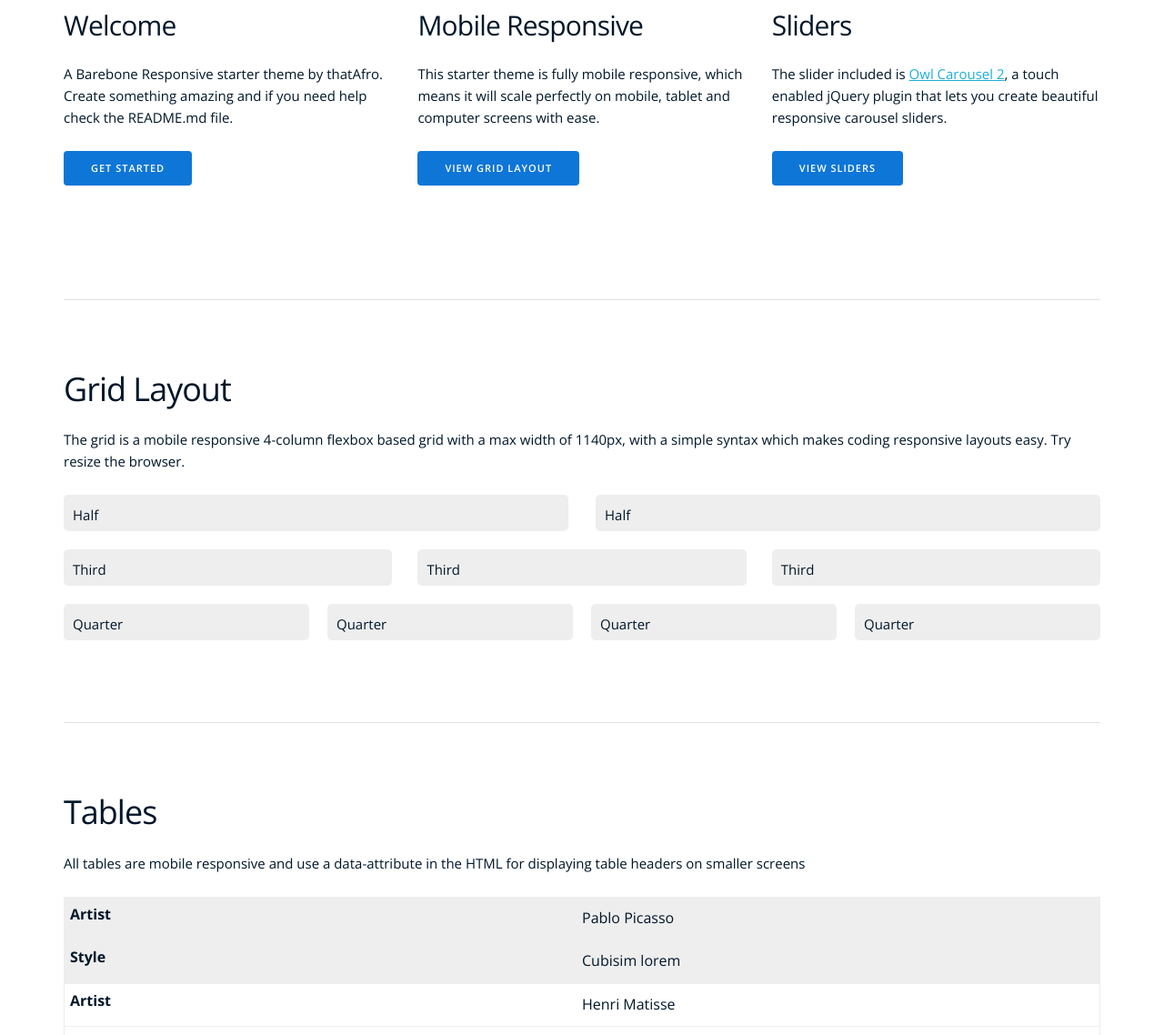
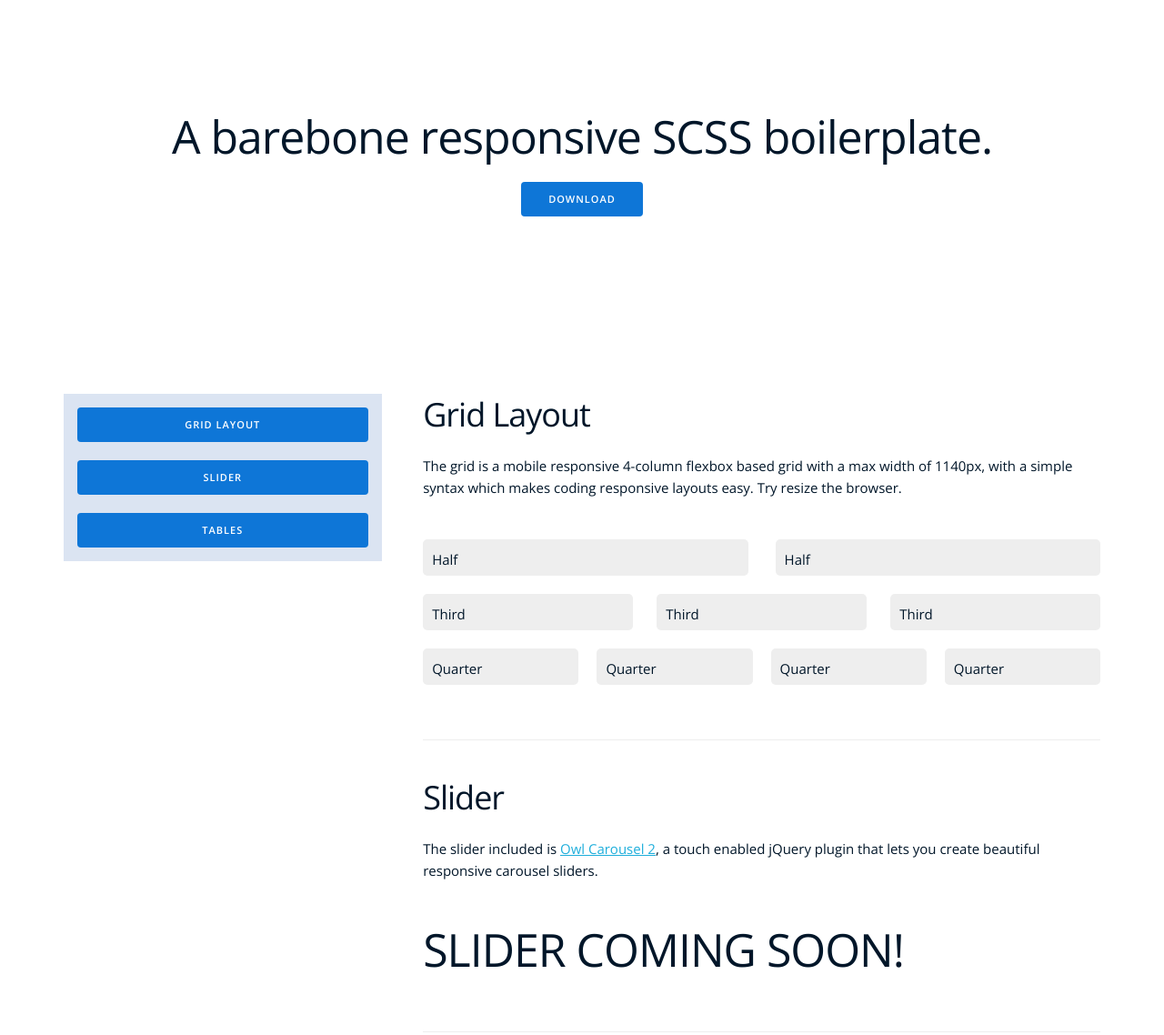
Before and after one commit to HikwaMehluli/bymeh, a website built with webpack: page index.html in a window 1280 px wide. Shown: the top 1138 px of the page at 91% size. Built offline with nearby package versions, Linux system fonts and the light colour scheme.

Commit message:
Add Sticky Container + Introduction Demo

```diff
--- a/index.html
+++ b/index.html
@@ -17,29 +17,31 @@
 
 <body>
 
+	<div class="content-area">
 		<div class="grid-section">
-		<div class="third">
-			<h4>Welcome</h4>
-			<p>A Barebone Responsive starter theme by thatAfro. Create something amazing and if you need help check the README.md file.</p>
-			<p><a class="button" href="#">Get Started</a></p>
+			<div class="full demo-intro">
+				<h1>A barebone responsive SCSS boilerplate.</h1>
+				<p><a class="button" href="#">Download</a></p>
 			</div>
-		<div class="third">
-			<h4>Mobile Responsive</h4>
-			<p>This starter theme is fully mobile responsive, which means it will scale perfectly on mobile, tablet and computer screens with ease.</p>
-			<p><a class="button" href="#grid-layout">View Grid Layout</a></p>
-		</div>
-		<div class="third">
-			<h4>Sliders</h4>
-			<p>The slider included is <a href="https://owlcarousel2.github.io/OwlCarousel2" target="_blank">Owl Carousel 2</a>, a touch enabled jQuery plugin that lets you create beautiful responsive carousel sliders.</p>
-			<p><a class="button" href="#">View Sliders</a></p>
 		</div>
 	</div>
 
-	<div class="container spacing"><hr></div>
+	<div class="content-area">
+		<div class="sticky-container">
+			<div class="third column">
+				<div class="sticky-sidebar">
+					<a class="button" href="#grid-layout">Grid Layout</a>
+					<a class="button" href="#slider">Slider</a>
+					<a class="button" href="#tables">Tables</a>
+				</div>
+			</div>
 
+			<div class="two-thirds column">
 				<div id="grid-layout" class="grid-section">
+					<div class="full">
 						<h3>Grid Layout</h3>
 						<p>The grid is a mobile responsive 4-column flexbox based grid with a max width of 1140px, with a simple syntax which makes coding responsive layouts easy. Try resize the browser.</p>
+					</div>
 				</div>
 				<div class="grid-section">
 					<div class="half">
@@ -91,11 +93,25 @@
 					</div>
 				</div>
 
-	<div class="container spacing"><hr></div>
+				<hr>
+				<div id="slider" class="grid-section">
+					<div class="full">
+						<h3>Slider</h3>
+						<p>The slider included is <a href="https://owlcarousel2.github.io/OwlCarousel2" target="_blank">Owl Carousel 2</a>, a touch enabled jQuery plugin that lets you create beautiful responsive carousel sliders.</p>
+					</div>
+				</div>
+				<div class="grid-section">
+					<h1>SLIDER COMING SOON!</h1>
+				</div>
 
-	<div class="container">
+				<hr>
+
+				<div id="tables" class="grid-section">
+					<div class="full">
 						<h3>Tables</h3>
 						<p>All tables are mobile responsive and use a data-attribute in the HTML for displaying table headers on smaller screens</p>
+					</div>
+
 					<table>
 						<thead>
 							<tr>
@@ -124,14 +140,15 @@
 					</table>
 				</div>
 
+			</div>
+		</div>
+	</div>
 
-	<footer class="grid-section">
+	<footer class="content-area">
 		<div>Copyright &copy; <span id="copyright-date"></span> Design by <a href="https://thatafro.netlify.app/">thatAfro</a></div>
 	</footer>
 
 	<script src="js/jquery.min.js"></script>
 	<script src="js/app.js"></script>
-
 </body>
-
 </html>
--- /dev/null
+++ b/sass/_demo.scss
@@ -0,0 +1,5 @@
+.demo-intro {
+    display: flex;
+    align-items: center;
+    padding: 120px 0;
+}
--- a/sass/_entry.scss
+++ b/sass/_entry.scss
@@ -1,7 +1,9 @@
+// Demo SCSS
+@import './_demo.scss';
+
+// Core SCSS
 @import './_grid.scss';
 @import './_typography.scss';
-
-// Other CSS__
 @import './buttons.scss';
 @import './footer.scss';
 @import './forms.scss';
--- a/sass/_grid.scss
+++ b/sass/_grid.scss
@@ -13,6 +13,8 @@
 ––––––––––––––––––––––––––––––––––––––––––––––––––
 - Grid Blocks
 - Grid Responsive - Flexbox
+- Grid Illustration
+- Sticky Container
 - Media Queries
 */
 
@@ -21,7 +23,7 @@
 //
 // Grid Blocks
 //
-.container {
+.content-area {
 	position: relative;
 	width: 95%;
 	max-width: 1140px;
@@ -33,16 +35,18 @@
 		display: table;
 		clear: both;
 	}
-}
 
 	.column {
 		width: 100%;
 		float: left;
 		box-sizing: border-box;
 	}
+}
 
 // For devices larger than 767px
 @media (min-width: 767px) {
+	.content-area {
+
 		.column {
 			margin-left: 4%;
 		}
@@ -63,6 +67,7 @@
 			width: 48%;
 		}
 	}
+}
 
 
 
@@ -73,16 +78,12 @@
 //
 
 .grid-section {
-	position: relative;
-	width: 95%;
-	max-width: 1140px;
-	margin: 0 auto;
-	box-sizing: border-box;
-
 	display: flex;
 	flex-wrap: wrap;
 	justify-content: space-between;
+	width: 100%;
 
+	.full,
 	.half,
 	.third,
 	.quarter {
@@ -91,6 +92,10 @@
 		flex-direction: column;
 		margin-bottom: 20px;
 		transition: all 0.5s;
+	}
+
+	.full {
+		flex: 0 1 100%;
 	}
 
 	.half {
@@ -156,6 +161,43 @@
 
 //
 //
+// Sticky Container
+//
+//
+.sticky-container {
+	display: block;
+	margin-top: 20px;
+
+	.sticky-sidebar {
+		position: -webkit-sticky;
+		position: sticky;
+		top: 20px;
+
+		background-color: #dbe4f2;
+		color: #212;
+		padding: 15px;
+
+		.button {
+			margin-bottom: 2rem;
+			width: 100%;
+
+			&:last-child{
+				margin-bottom: 0;
+			}
+		}
+	}
+}
+
+@media(min-width: 500px) {
+    .sticky-container {
+		display: flex;
+	}
+}
+
+
+
+//
+//
 // Media Queries
 //
 //
--- a/sass/_typography.scss
+++ b/sass/_typography.scss
@@ -24,10 +24,12 @@ html {
 
 body {
 	font-size: 1.5em;
+
 	/* currently ems cause chrome bug misinterpreting rems on body element */
 	line-height: 1.6;
 	font-weight: 400;
 	color: var(--black);
+	margin: 0;
 }
 
 h1,
@@ -78,10 +80,14 @@ h6 {
 }
 
 hr {
-	margin-top: 3rem;
-	margin-bottom: 3.5rem;
+	margin-top: 4rem !important;
+	margin-bottom: 4rem !important;
 	border-width: 0;
-	border-top: 1px solid #E1E1E1;
+	border-top: 1px solid var(--grey);
+	position: relative;
+	max-width: 1140px;
+	width: 100%;
+	margin: 0 auto;
 }
 
 /* Larger than phablet */
--- a/sass/buttons.scss
+++ b/sass/buttons.scss
@@ -23,23 +23,13 @@ input[type="button"] {
 	transition: var(--transition);
 	white-space: nowrap;
 
-	&:hover {
+	&:hover,
+	.button:focus,
+	button:focus,
+	input[type="submit"]:focus,
+	input[type="reset"]:focus,
+	input[type="button"]:focus {
 		color: var(--white);
 		background-color: var(--sec-color);
 	}
 }
-
-.button:hover,
-button:hover,
-input[type="submit"]:hover,
-input[type="reset"]:hover,
-input[type="button"]:hover,
-
-.button:focus,
-button:focus,
-input[type="submit"]:focus,
-input[type="reset"]:focus,
-input[type="button"]:focus {
-	color: var(--white);
-	background-color: var(--sec-color);
-}
```
Also changed, not shown: css/app.css. Lines whose indentation alone changed are shown as unchanged.
